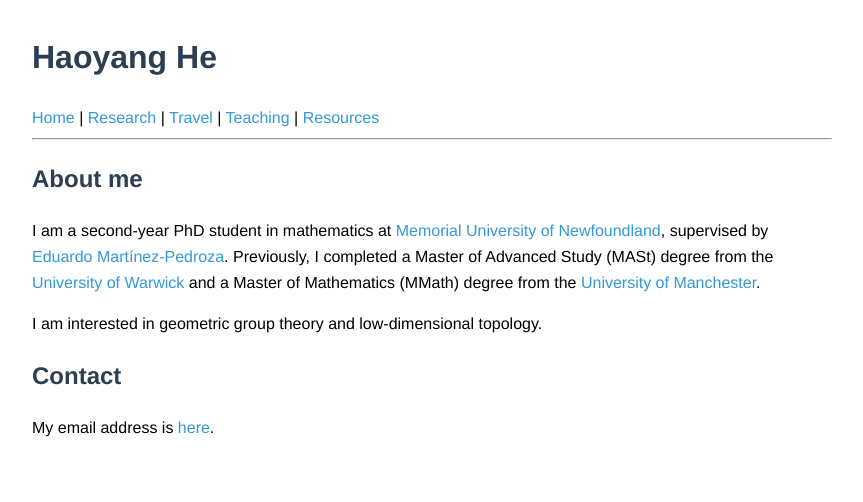
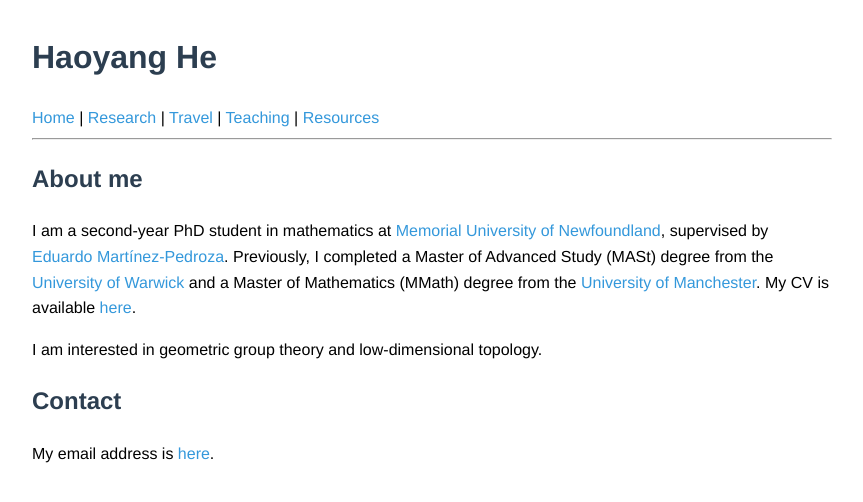
Before and after one commit to haoyang-he/haoyang-he.github.io, a Jekyll site: the page built from index.md, in a window 1280 px wide. Shown: the top 502 px of the page, without its empty margins (208-1071 px from the left). Built offline with Jekyll 4.4.1, drawn with Linux system fonts in a browser that asks for light colours.

Commit message:
Update index.md

```diff
--- a/index.md
+++ b/index.md
@@ -5,7 +5,7 @@ title: About me
 
 ## About me
 
-I am a second-year PhD student in mathematics at [Memorial University of Newfoundland](https://mun.ca/), supervised by [Eduardo Martínez-Pedroza](https://www.math.mun.ca/~emartinezped/). Previously, I completed a Master of Advanced Study (MASt) degree from the [University of Warwick](https://warwick.ac.uk/) and a Master of Mathematics (MMath) degree from the [University of Manchester](https://www.manchester.ac.uk/).
+I am a second-year PhD student in mathematics at [Memorial University of Newfoundland](https://mun.ca/), supervised by [Eduardo Martínez-Pedroza](https://www.math.mun.ca/~emartinezped/). Previously, I completed a Master of Advanced Study (MASt) degree from the [University of Warwick](https://warwick.ac.uk/) and a Master of Mathematics (MMath) degree from the [University of Manchester](https://www.manchester.ac.uk/). My CV is available [here](files/cv_public.pdf).
 
 I am interested in geometric group theory and low-dimensional topology.
 
```
